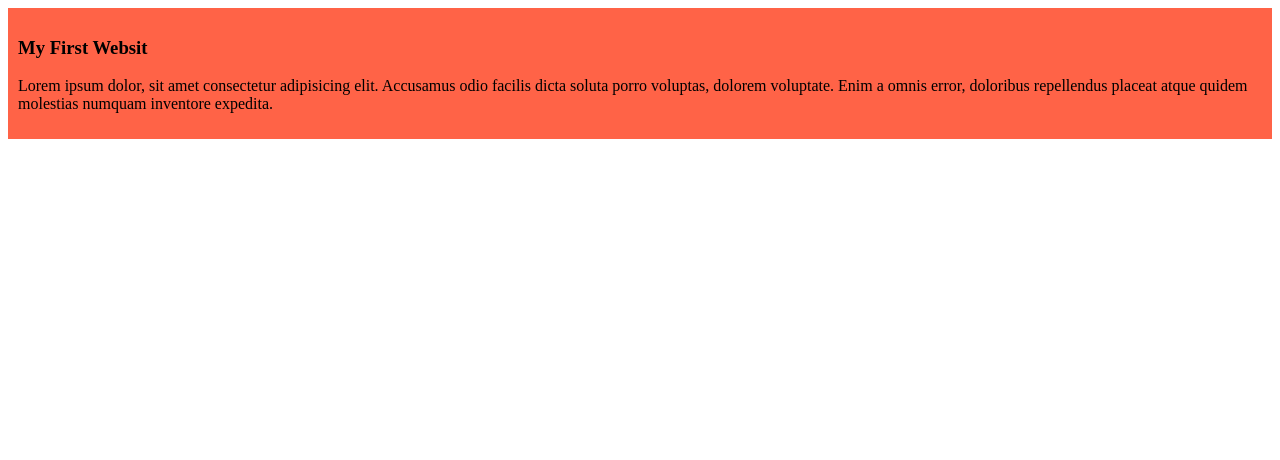
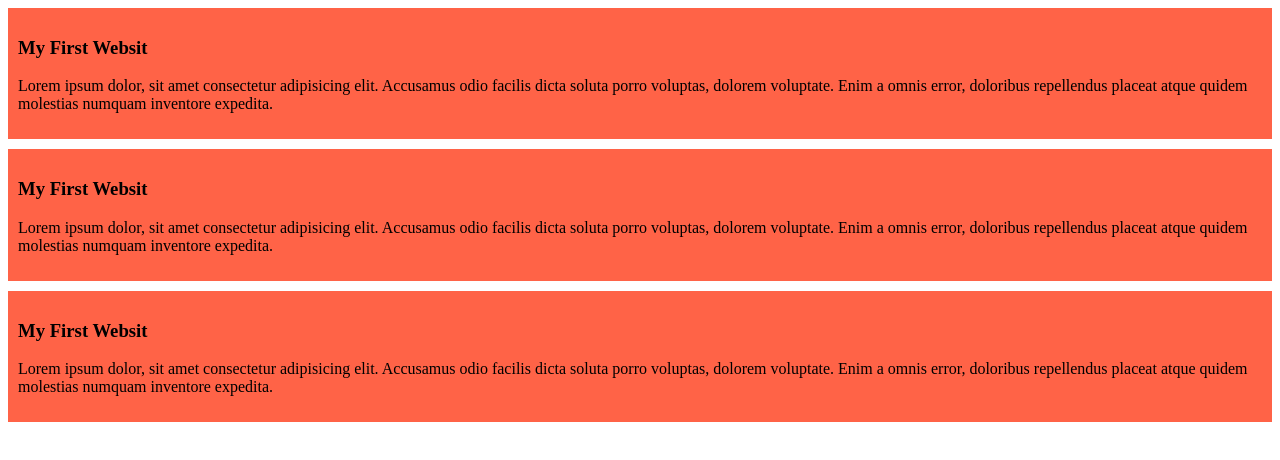
Before and after one commit to mehajabinkhan/mysimplewebsit, a plain HTML site: page index.html in a window 1280 px wide. Drawn offline with Linux system fonts and the light colour scheme.

Commit message:
added my second and third blog:

```diff
--- a/index.html
+++ b/index.html
@@ -11,5 +11,15 @@
     <h3>My First Websit</h3>
     <p>Lorem ipsum dolor, sit amet consectetur adipisicing elit. Accusamus odio facilis dicta soluta porro voluptas, dolorem voluptate. Enim a omnis error, doloribus repellendus placeat atque quidem molestias numquam inventore expedita.</p>
     </div>
+
+    <div>
+        <h3>My First Websit</h3>
+        <p>Lorem ipsum dolor, sit amet consectetur adipisicing elit. Accusamus odio facilis dicta soluta porro voluptas, dolorem voluptate. Enim a omnis error, doloribus repellendus placeat atque quidem molestias numquam inventore expedita.</p>
+        </div>
+
+        <div>
+            <h3>My First Websit</h3>
+            <p>Lorem ipsum dolor, sit amet consectetur adipisicing elit. Accusamus odio facilis dicta soluta porro voluptas, dolorem voluptate. Enim a omnis error, doloribus repellendus placeat atque quidem molestias numquam inventore expedita.</p>
+            </div>
 </body>
 </html>
--- a/styles/blog.css
+++ b/styles/blog.css
@@ -1,4 +1,5 @@
 div{
     background-color: tomato;
     padding: 10px;
+    margin-bottom: 10px;
 }
```
